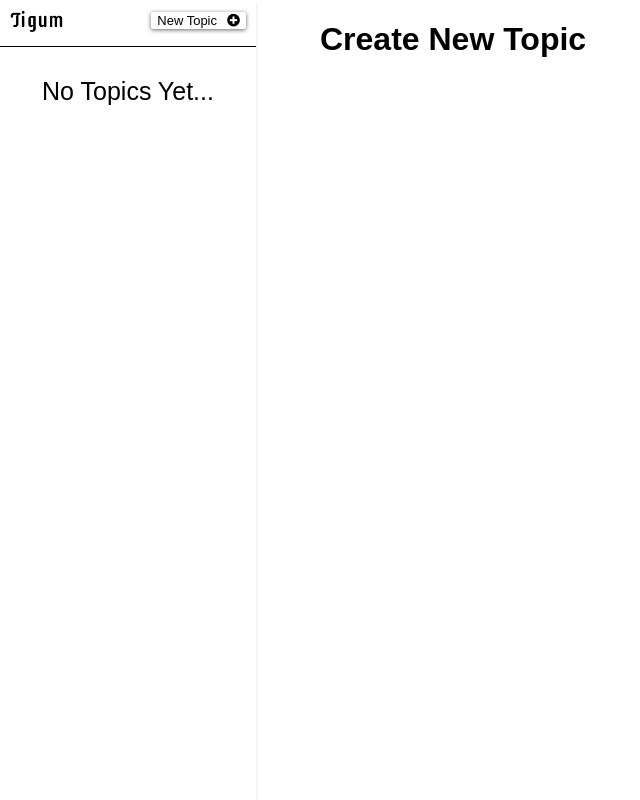
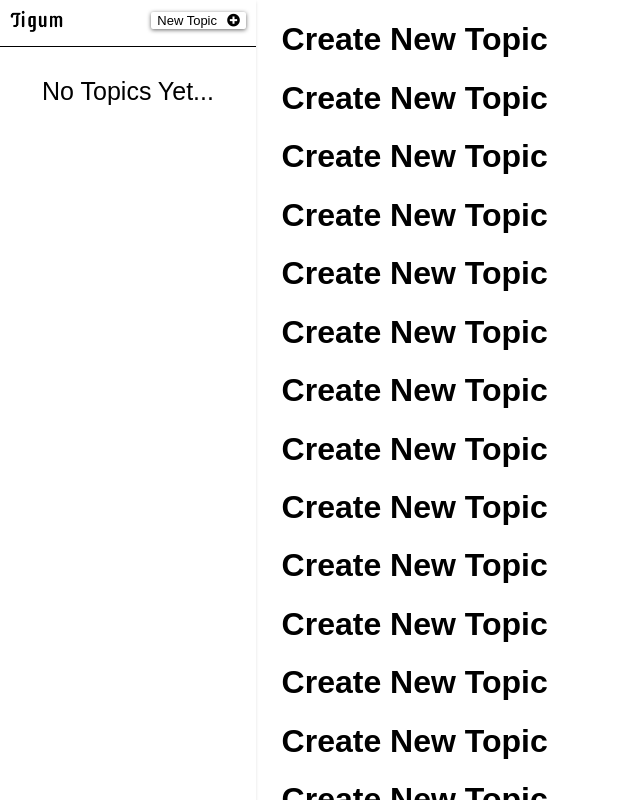
Before and after one commit to bbsmithy/tigum-gui, a React (Create React App) app: page / in a window 1280 px wide. Both pictures are taken after a click on the button "New Topic". Shown: the top 800 px of the page, without its empty margins (0-640 px from the left). Built offline with nearby package versions, Linux system fonts and the light colour scheme.

Commit message:
Fixed sidebar

```diff
--- a/src/App.css
+++ b/src/App.css
@@ -47,7 +47,7 @@ body {
 }
 
 #sidebar {
-  position: absolute;
+  position: fixed;
   left: 0;
   box-shadow: 0 2px 3px rgba(0, 0, 0, 0.12), 0 2px;
   width: 20%;
@@ -71,6 +71,7 @@ body {
 
 #main-content {
   position: absolute;
-  left: 25%;
+  overflow: scroll;
+  left: 22%;
   font-family: Arial, Helvetica, sans-serif;
 }
--- a/src/screens/CreateNewTopic.tsx
+++ b/src/screens/CreateNewTopic.tsx
@@ -4,6 +4,54 @@ export const CreateNewTopic: React.FC = () => {
   return (
     <div>
       <h1>Create New Topic</h1>
+      <h1>Create New Topic</h1>
+      <h1>Create New Topic</h1>
+      <h1>Create New Topic</h1>
+      <h1>Create New Topic</h1>
+      <h1>Create New Topic</h1>
+      <h1>Create New Topic</h1>
+      <h1>Create New Topic</h1>
+      <h1>Create New Topic</h1>
+      <h1>Create New Topic</h1>
+      <h1>Create New Topic</h1>
+      <h1>Create New Topic</h1>
+      <h1>Create New Topic</h1>
+      <h1>Create New Topic</h1>
+      <h1>Create New Topic</h1>
+      <h1>Create New Topic</h1>
+      <h1>Create New Topic</h1>
+      <h1>Create New Topic</h1>
+      <h1>Create New Topic</h1>
+      <h1>Create New Topic</h1>
+      <h1>Create New Topic</h1>
+      <h1>Create New Topic</h1>
+      <h1>Create New Topic</h1>
+      <h1>Create New Topic</h1>
+      <h1>Create New Topic</h1>
+      <h1>Create New Topic</h1>
+      <h1>Create New Topic</h1>
+      <h1>Create New Topic</h1>
+      <h1>Create New Topic</h1>
+      <h1>Create New Topic</h1>
+      <h1>Create New Topic</h1>
+      <h1>Create New Topic</h1>
+      <h1>Create New Topic</h1>
+      <h1>Create New Topic</h1>
+      <h1>Create New Topic</h1>
+      <h1>Create New Topic</h1>
+      <h1>Create New Topic</h1>
+      <h1>Create New Topic</h1>
+      <h1>Create New Topic</h1>
+      <h1>Create New Topic</h1>
+      <h1>Create New Topic</h1>
+      <h1>Create New Topic</h1>
+      <h1>Create New Topic</h1>
+      <h1>Create New Topic</h1>
+      <h1>Create New Topic</h1>
+      <h1>Create New Topic</h1>
+      <h1>Create New Topic</h1>
+      <h1>Create New Topic</h1>
+      <h1>Create New Topic</h1>
     </div>
   );
 };
```
